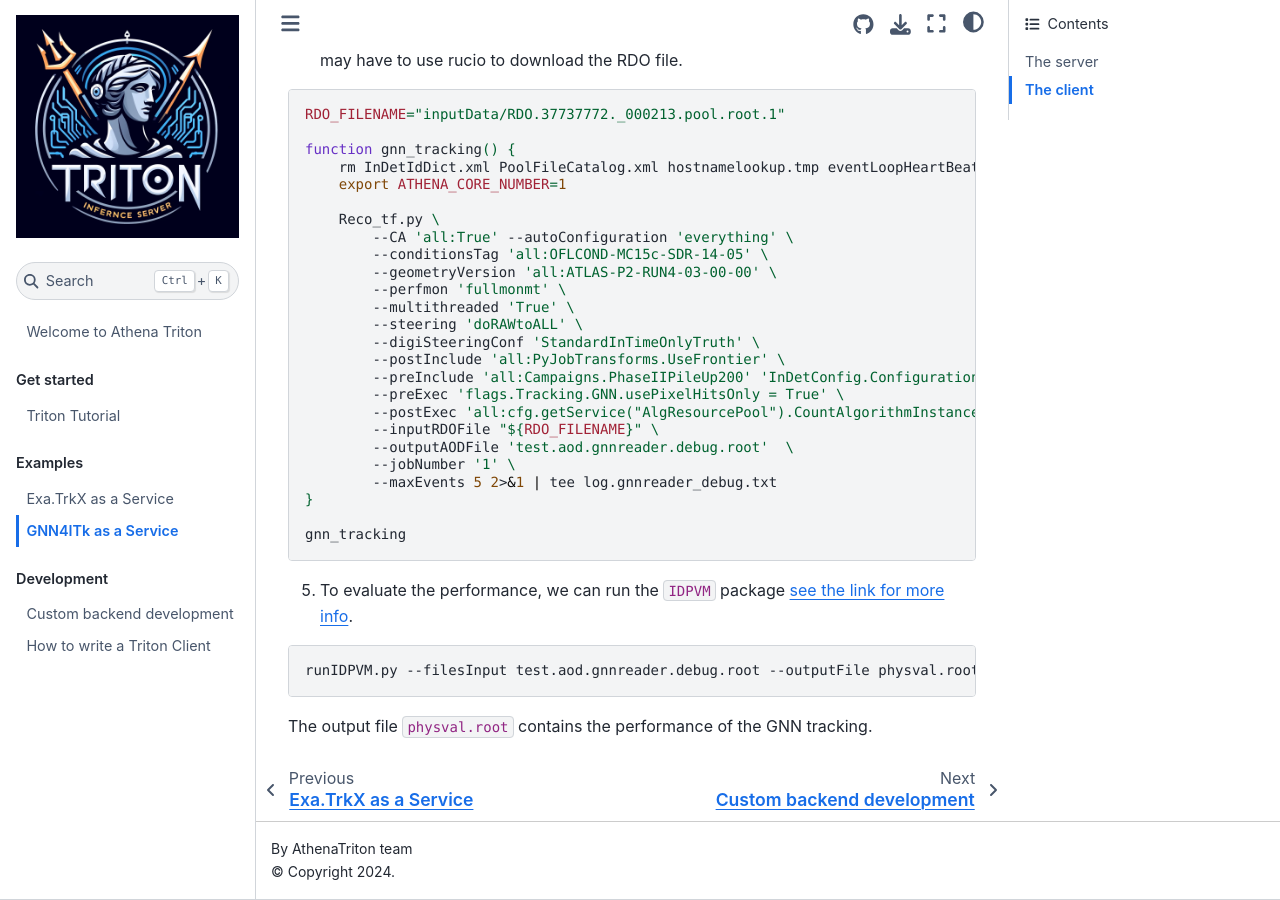
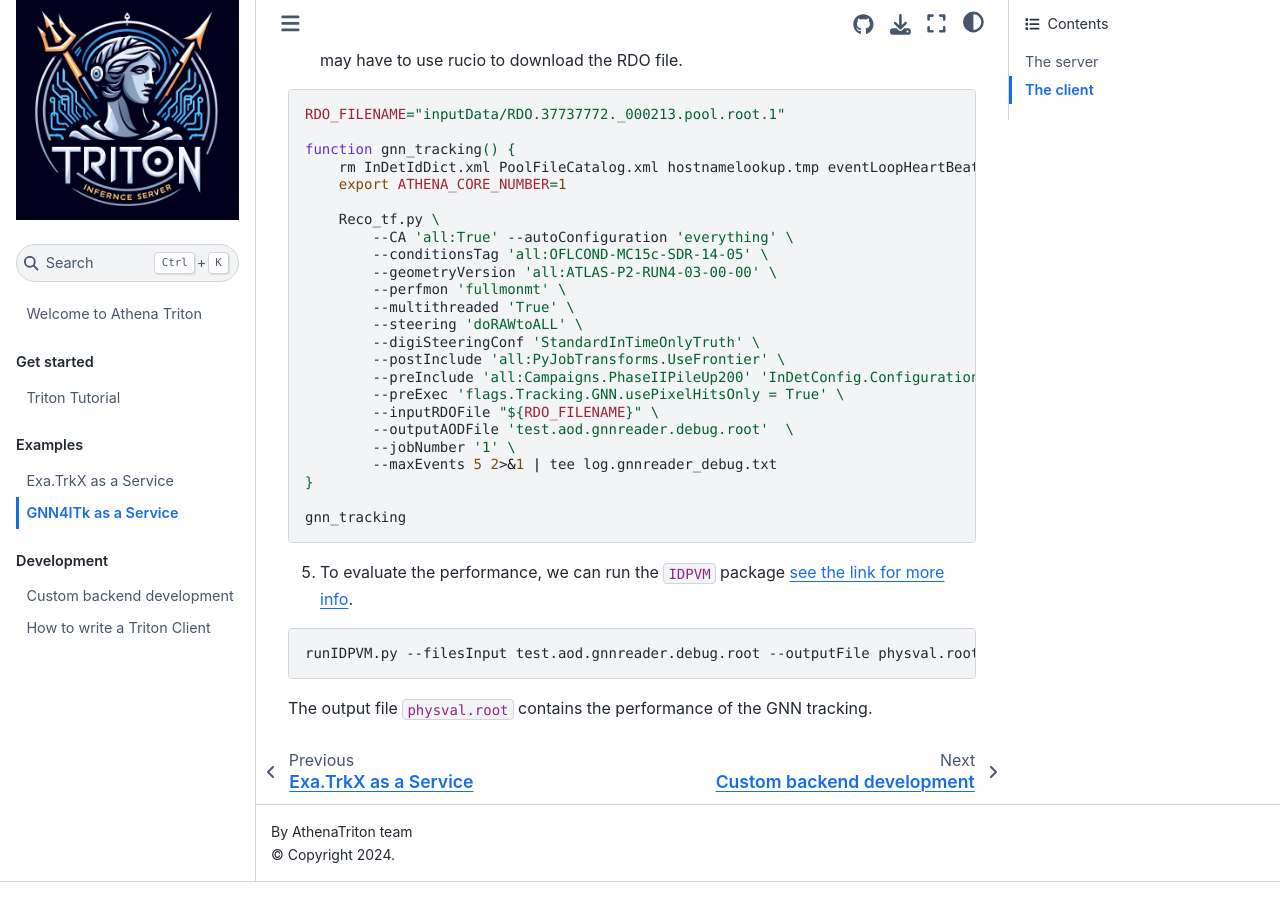
Before and after one commit to hrzhao76/AthenaTriton, a Jupyter Book: the page built from book/example-GNN4ITk.md, in a window 1280 px wide and 900 px high, scrolled down 1893 px. Built offline with Jupyter Book 1.0.4 settings and Sphinx 7.4.7 and the Sphinx Book theme 1.1.4, drawn with Linux system fonts in a browser that asks for light colours; part of the change alters nothing that is shown; some of the changed text lies outside the part shown.

````diff
--- a/book/example-GNN4ITk.md
+++ b/book/example-GNN4ITk.md
@@ -7,18 +7,18 @@ Reference:  [repo](https://github.com/hrzhao76/GNN4ITk-aaS)
 
 Last update: 2021-07-01.
 
-We developed a Trition tool in Athena to facilitate the use of Trition. The tool is called `TritonTool` [link to code](https://gitlab.cern.ch/xju/athena/-/blob/triton_client/Control/AthOnnx/AthTritonComps/src/TritonTool.h?ref_type=heads), which implements the inference interface, `IAthInferenceTool`.
+We developed a Trition tool in Athena to facilitate the use of Trition. The tool is called `TritonTool` [link to code](https://gitlab.cern.ch/xju/athena/-/blob/gnn_aas/Control/AthOnnx/AthTritonComps/src/TritonTool.h?ref_type=heads), which implements the inference interface, `IAthInferenceTool`.
 
-We created an example to show how to use the `TritonTool` in Athena. The example is located in `InnerDetector/InDetGNNTracking/src/GNNTrackFinderTritonTool.h` [link to code](https://gitlab.cern.ch/xju/athena/-/blob/triton_client/InnerDetector/InDetGNNTracking/src/GNNTrackFinderTritonTool.h?ref_type=heads). Following are the steps to compile the code, setup the envirionemtn, and run the example at **Perlmutter**. Please adjust the steps for other platforms.
+We created an example to show how to use the `TritonTool` in Athena. The example is located in `InnerDetector/InDetGNNTracking/src/GNNTrackFinderTritonTool.h` [link to code](https://gitlab.cern.ch/xju/athena/-/blob/gnn_aas/InnerDetector/InDetGNNTracking/src/GNNTrackFinderTritonTool.h?ref_type=heads). Following are the steps to compile the code, setup the envirionemtn, and run the example at **Perlmutter**. Please adjust the steps for other platforms.
 
-Because the TritonClient is not yet installed in the Athena release ([see the MR](https://gitlab.cern.ch/atlas/atlasexternals/-/merge_requests/1105)), we created a container that contains the TritonClient: `docexoty/alma9-atlasos:with-triton-client`. For the same reason, The example is only available at the `triton_client` branch of my fork, [https://gitlab.cern.ch/xju/athena.git](https://gitlab.cern.ch/xju/athena.git).
+Because the TritonClient is not yet installed in the Athena release ([see the MR](https://gitlab.cern.ch/atlas/atlasexternals/-/merge_requests/1105)), we created a container that contains the TritonClient: `docexoty/alma9-atlasos:with-triton-client`. For the same reason, The example is only available at the `gnn_aas` branch of my fork, [https://gitlab.cern.ch/xju/athena.git](https://gitlab.cern.ch/xju/athena.git).
 
 
 1. Clone the code and Launch the container.
 See ATLAS [gittutorial](https://atlassoftwaredocs.web.cern.ch/gittutorial/gitlab-fork/) documentation for how to use `git`. If not limited to disk space, I recomment to use full checkout.
 
 ```bash
-git clone -b triton_client https://gitlab.cern.ch/xju/athena.git
+git clone -b gnn_aas https://gitlab.cern.ch/xju/athena.git
 
 shifter --image=docexoty/alma9-atlasos:with-triton-client --module=cvmfs bash
 ATHENA_PATH="path-to-athena"
@@ -66,7 +66,7 @@ source x86_64-el9-gcc13-opt/setup.sh
 ```
 
 ```{note}
-The server URL is hard-coded in the configuration [`InDetGNNTrackingConfig.py`](https://gitlab.cern.ch/xju/athena/-/blob/triton_client/InnerDetector/InDetGNNTracking/python/InDetGNNTrackingConfig.py#L66-77). Please change the URL to the server you are using!
+The server URL is hard-coded in the configuration [`InDetGNNTrackingConfig.py`](https://gitlab.cern.ch/xju/athena/-/blob/gnn_aas/InnerDetector/InDetGNNTracking/python/InDetGNNTrackingConfig.py#L66-77). Please change the URL to the server you are using!
 ```
 
 4. Run the example in the `run_athena/run` directory. `mkdir ../run && cd ../run`.
@@ -89,7 +89,6 @@ function gnn_tracking() {
         --postInclude 'all:PyJobTransforms.UseFrontier' \
         --preInclude 'all:Campaigns.PhaseIIPileUp200' 'InDetConfig.ConfigurationHelpers.OnlyTrackingPreInclude' 'InDetGNNTracking.InDetGNNTrackingFlags.gnnTritonValidation' \
         --preExec 'flags.Tracking.GNN.usePixelHitsOnly = True' \
-        --postExec 'all:cfg.getService("AlgResourcePool").CountAlgorithmInstanceMisses = True' \
         --inputRDOFile "${RDO_FILENAME}" \
         --outputAODFile 'test.aod.gnnreader.debug.root'  \
         --jobNumber '1' \
````
